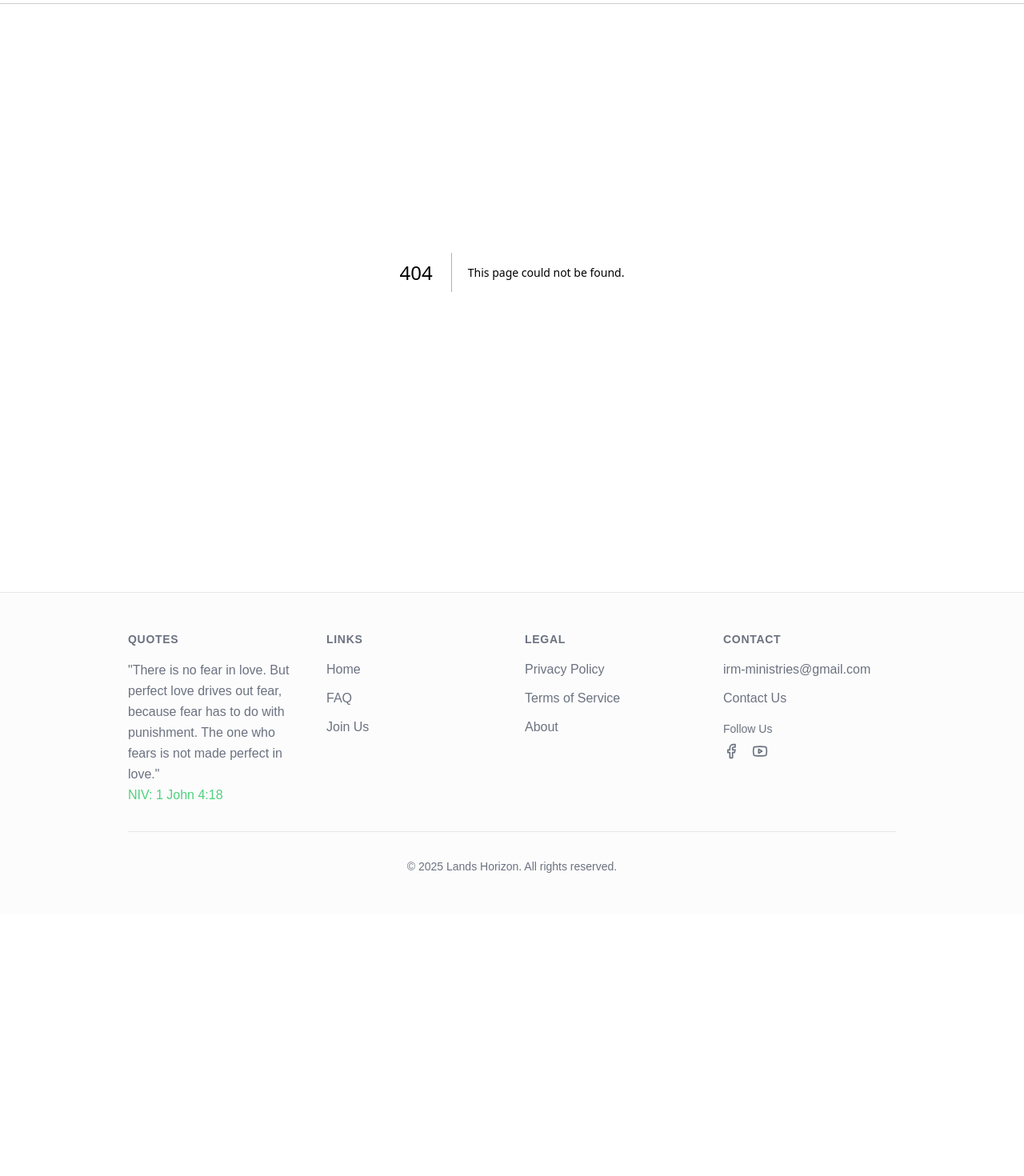
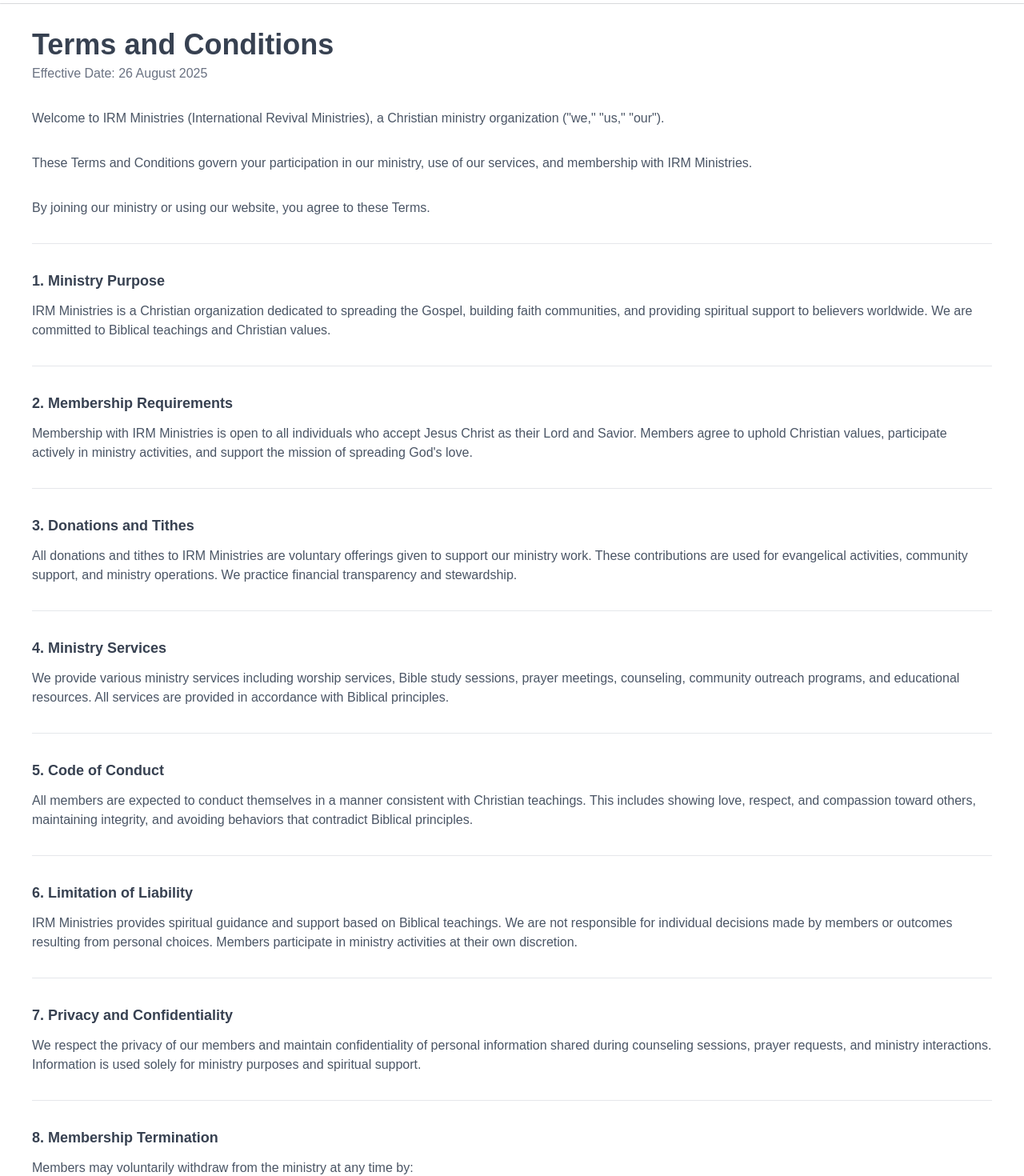
Before and after one commit to Lands-Horizon-Corp/irm-mininstries, a Next.js app: page /terms in a window 1280 px wide. Before the commit this address had no page. Shown: the part 60-1530 px from the top of the page at 80% size. Before the commit the page ends 1203 px from the top, so only its background shows below. Built offline with nearby package versions, Linux system fonts and the light colour scheme.

Commit message:
feat: adding forms

```diff
--- /dev/null
+++ b/src/app/terms/layout.tsx
@@ -0,0 +1,28 @@
+import type { Metadata, Viewport } from "next";
+
+export const viewport: Viewport = {
+  initialScale: 1,
+  width: "device-width",
+};
+
+export const metadata: Metadata = {
+  alternates: {
+    canonical: "https://irmministries.org/terms",
+  },
+  description:
+    "Read the terms and conditions for membership and participation in IRM Ministries. Important information about our ministry guidelines, member responsibilities, and church policies.",
+  openGraph: {
+    description:
+      "Review the terms and conditions for joining and participating in IRM Ministries. Learn about membership guidelines, responsibilities, and our ministry policies.",
+    title: "Terms and Conditions – IRM Ministries",
+  },
+  title: "Terms and Conditions – IRM Ministries",
+};
+
+export default function GeneralTermsLayout({
+  children,
+}: {
+  children: React.ReactNode;
+}) {
+  return children;
+}
--- /dev/null
+++ b/src/app/terms/page.tsx
@@ -0,0 +1,161 @@
+import { Container } from "@/components/ui/container";
+import { Heading } from "@/components/ui/heading";
+import { Separator } from "@/components/ui/separator";
+
+export default function TermsAndConditions() {
+  return (
+    <div className="bg-white">
+      <Container>
+        <div className="py-[30px] md:py-24">
+          <Heading
+            align="left"
+            className="mb-8"
+            description="Effective Date: 26 August 2025"
+            title="Terms and Conditions"
+          />
+          <div className="prose max-w-none">
+            <p className="mb-8 text-gray-600">
+              Welcome to IRM Ministries (International Revival Ministries), a
+              Christian ministry organization (&quot;we,&quot; &quot;us,&quot;
+              &quot;our&quot;).
+            </p>
+            <p className="mb-8 text-gray-600">
+              These Terms and Conditions govern your participation in our
+              ministry, use of our services, and membership with IRM Ministries.
+            </p>
+            <p className="mb-8 text-gray-600">
+              By joining our ministry or using our website, you agree to these
+              Terms.
+            </p>
+            <Separator className="my-8" />
+            <h3 className="mb-3 text-lg font-semibold">1. Ministry Purpose</h3>
+            <p className="mb-8 text-gray-600">
+              IRM Ministries is a Christian organization dedicated to spreading
+              the Gospel, building faith communities, and providing spiritual
+              support to believers worldwide. We are committed to Biblical
+              teachings and Christian values.
+            </p>
+            <Separator className="my-8" />
+            <h3 className="mb-3 text-lg font-semibold">
+              2. Membership Requirements
+            </h3>
+            <p className="mb-8 text-gray-600">
+              Membership with IRM Ministries is open to all individuals who
+              accept Jesus Christ as their Lord and Savior. Members agree to
+              uphold Christian values, participate actively in ministry
+              activities, and support the mission of spreading God&apos;s love.
+            </p>
+            <Separator className="my-8" />
+            <h3 className="mb-3 text-lg font-semibold">
+              3. Donations and Tithes
+            </h3>
+            <p className="mb-8 text-gray-600">
+              All donations and tithes to IRM Ministries are voluntary offerings
+              given to support our ministry work. These contributions are used
+              for evangelical activities, community support, and ministry
+              operations. We practice financial transparency and stewardship.
+            </p>
+            <Separator className="my-8" />
+            <h3 className="mb-3 text-lg font-semibold">4. Ministry Services</h3>
+            <p className="mb-8 text-gray-600">
+              We provide various ministry services including worship services,
+              Bible study sessions, prayer meetings, counseling, community
+              outreach programs, and educational resources. All services are
+              provided in accordance with Biblical principles.
+            </p>
+            <Separator className="my-8" />
+            <h3 className="mb-3 text-lg font-semibold">5. Code of Conduct</h3>
+            <p className="mb-8 text-gray-600">
+              All members are expected to conduct themselves in a manner
+              consistent with Christian teachings. This includes showing love,
+              respect, and compassion toward others, maintaining integrity, and
+              avoiding behaviors that contradict Biblical principles.
+            </p>
+            <Separator className="my-8" />
+            <h3 className="mb-3 text-lg font-semibold">
+              6. Limitation of Liability
+            </h3>
+            <p className="mb-8 text-gray-600">
+              IRM Ministries provides spiritual guidance and support based on
+              Biblical teachings. We are not responsible for individual
+              decisions made by members or outcomes resulting from personal
+              choices. Members participate in ministry activities at their own
+              discretion.
+            </p>
+            <Separator className="my-8" />
+            <h3 className="mb-3 text-lg font-semibold">
+              7. Privacy and Confidentiality
+            </h3>
+            <p className="mb-8 text-gray-600">
+              We respect the privacy of our members and maintain confidentiality
+              of personal information shared during counseling sessions, prayer
+              requests, and ministry interactions. Information is used solely
+              for ministry purposes and spiritual support.
+            </p>
+            <Separator className="my-8" />
+            <h3 className="mb-3 text-lg font-semibold">
+              8. Membership Termination
+            </h3>
+            <p className="mb-8 text-gray-600">
+              Members may voluntarily withdraw from the ministry at any time by:
+            </p>
+            <ul className="mb-8 list-disc space-y-2 pl-5">
+              <li>
+                Providing written notice to ministry leadership expressing their
+                intention to discontinue membership.
+              </li>
+              <li>
+                Understanding that membership benefits and privileges will
+                cease.
+              </li>
+              <li>
+                Recognizing that donations made are non-refundable as they
+                support ongoing ministry work.
+              </li>
+            </ul>
+            <Separator className="my-8" />
+            <h3 className="mb-3 text-lg font-semibold">
+              9. Contact and Support
+            </h3>
+            <p className="mb-8 text-gray-600">
+              For questions, concerns, or support needs, please contact us at
+              info@irmministries.org or through our website contact form. Our
+              ministry leaders are available to provide guidance and assistance.
+            </p>
+            <Separator className="my-8" />
+            <h3 className="mb-3 text-lg font-semibold">10. Changes to Terms</h3>
+            <p className="mb-8 text-gray-600">
+              IRM Ministries reserves the right to update these Terms and
+              Conditions as our ministry grows and evolves. Members will be
+              notified of significant changes, and continued participation
+              constitutes acceptance of updated terms.
+            </p>
+            <Separator className="my-8" />
+            <h3 className="mb-3 text-lg font-semibold">
+              11. Doctrinal Statement
+            </h3>
+            <p className="mb-8 text-gray-600">
+              IRM Ministries adheres to fundamental Christian doctrines
+              including:
+              <br />
+              • The authority and inspiration of the Holy Bible
+              <br />
+              • The Trinity: Father, Son, and Holy Spirit
+              <br />
+              • Salvation through faith in Jesus Christ alone
+              <br />• The Great Commission to make disciples of all nations
+            </p>
+            <Separator className="my-8" />
+            <h3 className="mb-3 text-lg font-semibold">12. Agreement</h3>
+            <p className="mb-8 text-gray-600">
+              By participating in IRM Ministries, you acknowledge that you have
+              read, understood, and agree to these Terms and Conditions. You
+              also affirm your commitment to supporting our ministry mission and
+              living according to Christian principles.
+            </p>
+          </div>
+        </div>
+      </Container>
+    </div>
+  );
+}
--- /dev/null
+++ b/src/components/ui/container.tsx
@@ -0,0 +1,12 @@
+interface ContainerProps {
+  children: React.ReactNode;
+  className?: string;
+}
+
+export function Container({ children, className = "" }: ContainerProps) {
+  return (
+    <div className={`mx-auto w-full max-w-7xl px-5 md:px-10 ${className}`}>
+      {children}
+    </div>
+  );
+}
--- /dev/null
+++ b/src/components/ui/heading.tsx
@@ -0,0 +1,27 @@
+interface HeadingProps {
+  align?: "left" | "center";
+  className?: string;
+  description?: string;
+  subDescription?: string;
+  title: string;
+}
+
+export function Heading({
+  title,
+  description,
+  align = "center",
+  subDescription,
+  className = "",
+}: HeadingProps) {
+  return (
+    <div
+      className={`space-y-1 ${
+        align === "center" ? "text-center" : "text-center md:text-left"
+      } ${className}`}
+    >
+      <h1 className="text-3xl font-bold sm:text-4xl">{title}</h1>
+      {description && <p className="text-gray-500">{description}</p>}
+      {subDescription && <p className="text-gray-500">{subDescription}</p>}
+    </div>
+  );
+}
```
